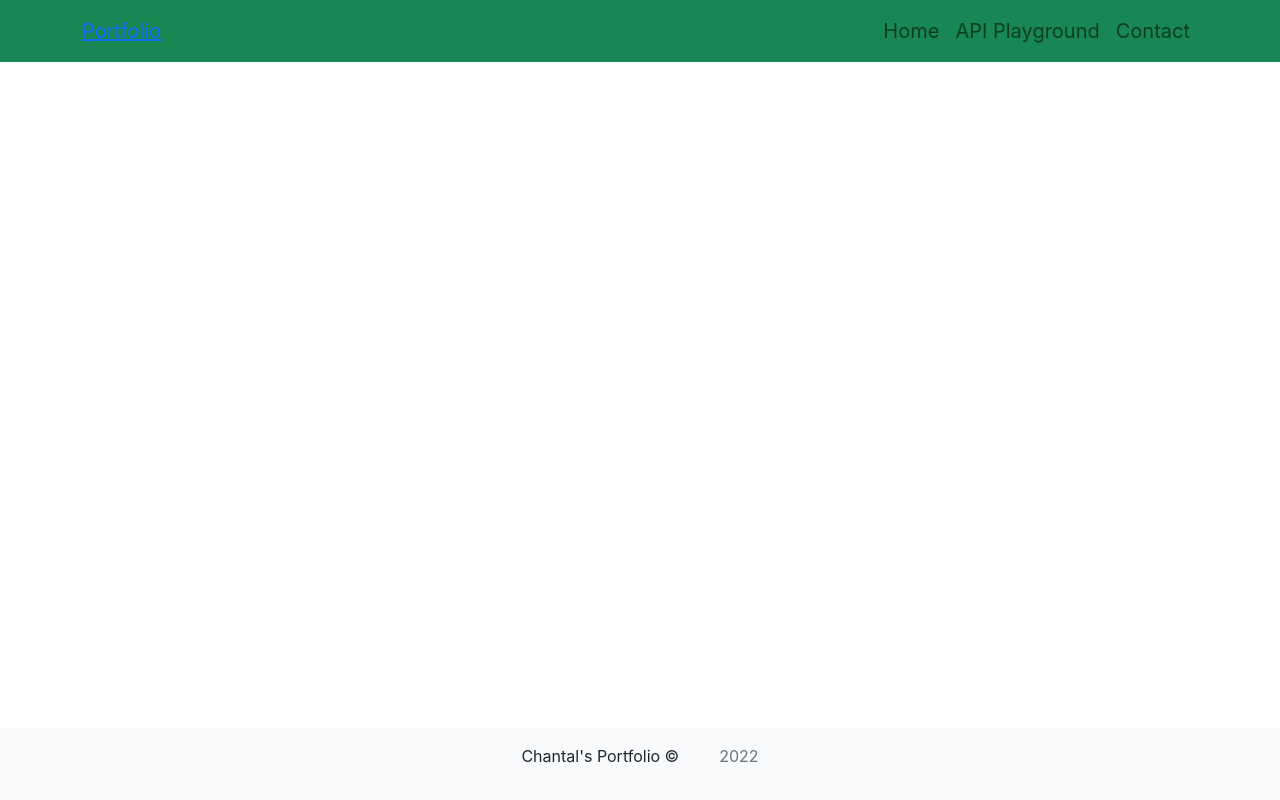
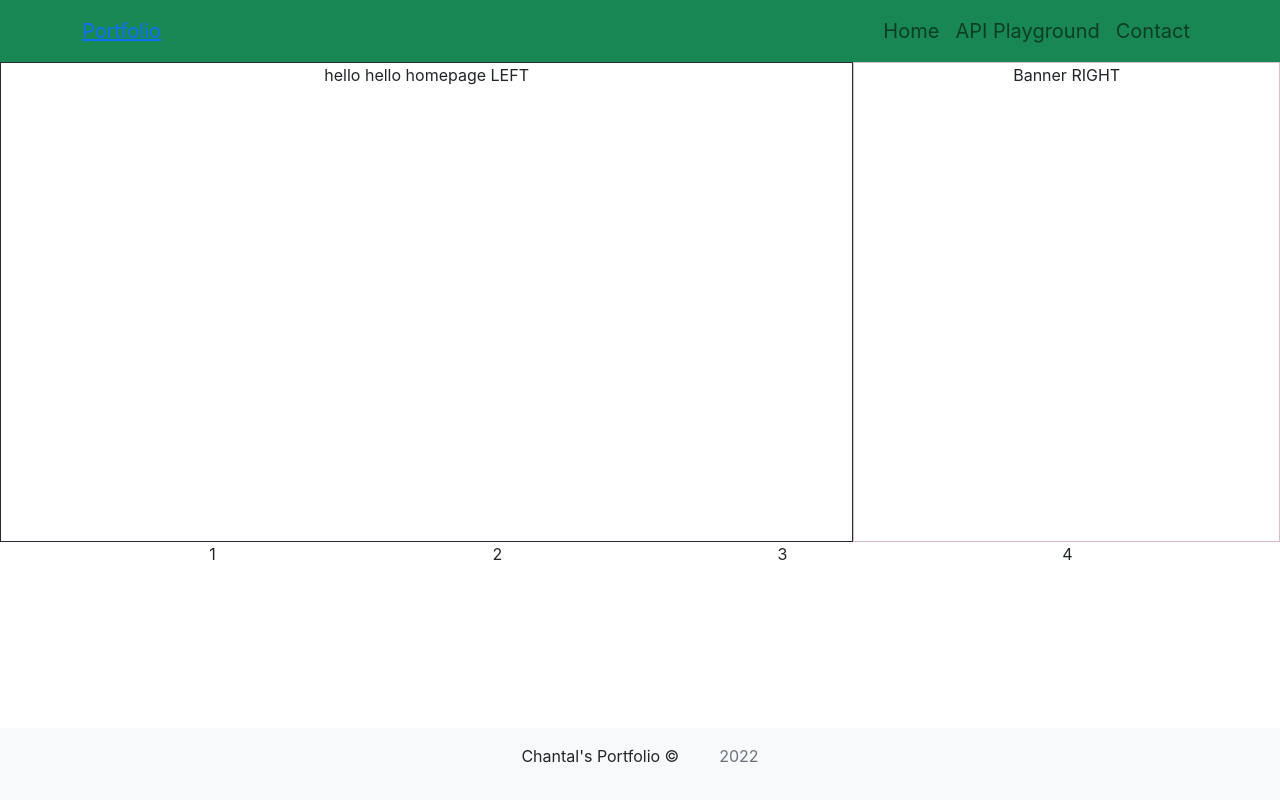
Before and after one commit to chantal0000/portfolio-bootstrap-react-js, a React (Create React App) app: page / in a window 1280 px wide. Built offline with nearby package versions, Linux system fonts and the light colour scheme; no server answers.

Commit message:
adding homepage with grid for main content

```diff
--- a/src/App.js
+++ b/src/App.js
@@ -4,13 +4,13 @@ import MyPageFooter from "./components/footer";
 import Contact from "./pages/contact.js";
 import ApiPlayground from "./pages/apiPlayground";
 import {Route, Routes} from 'react-router-dom';
-
+import HomePage from "./pages/homepage"
 function App() {
     return (<>
             <div className="App">
                 <BtsNavbar></BtsNavbar>
                 <Routes>
-                    <Route path="/"></Route>
+                    <Route path="/" element={<HomePage/>}></Route>
                     <Route path="/contact" element={<Contact/>}></Route>
                     <Route path="/apiPlayground" element={<ApiPlayground/>}></Route>
                 </Routes>
--- /dev/null
+++ b/src/HomePageStyle.css
@@ -0,0 +1,16 @@
+.BannerContainer {
+ height: 60vh;
+ background: transparent;
+}
+.BannerRow{
+ height: 100%;
+}
+.MediaCol {
+border: 1px #282c34 solid;
+height: 100%
+}
+
+.BannerInfo{
+ border: 1px #dbc solid;
+ height: 100%
+}
--- a/src/index.js
+++ b/src/index.js
@@ -5,23 +5,7 @@ import App from './App';
 import reportWebVitals from './reportWebVitals';
 import {BrowserRouter as Router} from 'react-router-dom'; //importing here to avoid duplication in app.js and other files
 
-
-// var express = require('express');
-// var router = express.Router;
-// var nodeMailer = require('nodemailer');
-// var cors = require('cors');
-// const creds = require('./config')
-
-// this information are required by gmail in order for the contact form request to work aka send the contact form values to the fixed recipient email address detailed in the config.js
-
-// var mailTransport = {
-//     host: 'smtp.gmail.com',
-//     port: 587,
-//     auth: {
-//         user: creds.USER,
-//         pass: creds.PASS
-//     }
-// }
+const creds = require('./config');
 
 const root = ReactDOM.createRoot(document.getElementById('root'));
 root.render(
@@ -32,9 +16,6 @@ root.render(
     </React.StrictMode>
 );
 
-// const app = express()
-// app.use(express.json);
-// app.use('/', router);
-// app.listen(3002)
+
 
 reportWebVitals();
--- a/src/pages/contact.js
+++ b/src/pages/contact.js
@@ -4,7 +4,7 @@ import sw2 from 'sweetalert2';
 import {Form, Button} from 'react-bootstrap'
 import {useState} from "react";
 
-// keys are needed to set up private API connection
+// keys are needed to set up private API connection emailjs
 const SERVICE_ID = process.env.REACT_APP_SERVICE_ID;
 const TEMPLATE_ID = process.env.REACT_APP_TEMPLATE_ID;
 const USER_ID = process.env.REACT_APP_USER_ID;
@@ -14,11 +14,7 @@ function Contact() {
 
     // works when initalState etc. is commented out, why are we using it
 
-    // const initialState = {
-    //     name: "", email: "", message: ""
-    // }
-    // const [newMail, setNewMail] = useState(initialState);
-    // const {name, email, message} = newMail;
+
 
     const [validated, setValidated] = useState(false);
 
@@ -40,7 +36,7 @@ function Contact() {
                     // noinspection JSIgnoredPromiseFromCall
                     sw2.fire({
                         icon: "error",
-                        title: "ops smth went wrong, contact the owner of this website"
+                        title: "ooops something went wrong, contact the owner of this website"
                     })
                 }); // ending the .then
         e.target.reset();
@@ -51,8 +47,7 @@ function Contact() {
         <div className="FormWrapper">
             <Form
                 onSubmit={handleSubmit}>
-                {/*InputField: Name*/}
-                <Form.Group controlId="FormName">
+                <Form.Group controlId="FormName"> {/*InputField: Name*/}
                     <Form.Label>Name</Form.Label>
                     <Form.Control
                         id="form-input-control-name"
@@ -62,10 +57,9 @@ function Contact() {
                         required
                         type="text"
                     />
-                </Form.Group>
-                {/*InputField: Name End*/}
-                {/*InputField: Pronouns*/}
-                <Form.Group controlId="FormPronouns">
+                </Form.Group>{/*InputField: Name End*/}
+
+                <Form.Group controlId="FormPronouns">{/*InputField: Pronouns*/}
                     <Form.Label>Pronouns</Form.Label>
                     <Form.Control
                         id="form-input-control-pronouns"
@@ -73,10 +67,9 @@ function Contact() {
                         placeholder="enter your pronouns if you like"
                         type="text"
                     />
-                </Form.Group>
-                {/*InputField: Pronouns End*/}
-                {/*InputField: Email*/}
-                <Form.Group controlId="FormEmail">
+                </Form.Group>{/*InputField: Pronouns End*/}
+
+                <Form.Group controlId="FormEmail">{/*InputField: Email*/}
                     <Form.Label>Email</Form.Label>
                     <Form.Control
                         id="form-input-control-email"
@@ -85,10 +78,9 @@ function Contact() {
                         required
                         type="email"
                     />
-                </Form.Group>
-                {/*InputField: Email End*/}
-                {/*InputField: Message*/}
-                <Form.Group controlId="FormMessage">
+                </Form.Group> {/*InputField: Email End*/}
+
+                <Form.Group controlId="FormMessage"> {/*InputField: Message*/}
                     <Form.Label>Message</Form.Label>
                     <Form.Control
                         id="form-input-control-message"
@@ -97,10 +89,9 @@ function Contact() {
                         required
                         type="text-area"
                     />
-                </Form.Group>
-                {/*InputField: Message End*/}
+                </Form.Group> {/*InputField: Message End*/}
 
-                <Button type="submit" className="btn btn-outline-light">submit and reset</Button>
+                <Button type="submit" className="btn btn-outline-light">yaaay, send the message and say hi</Button>
             </Form>
         </div>
     )
--- /dev/null
+++ b/src/pages/homepage.js
@@ -0,0 +1,35 @@
+import {Container, Row, Col} from "react-bootstrap"
+import style from "../HomePageStyle.css"
+
+function Homepage() {
+    return (
+        <>
+            <Container fluid className="BannerContainer">
+                <Row className="BannerRow">
+                    <Col className="MediaCol col-sm-6 col-md-4 col-lg-8">
+                        <p>hello hello homepage LEFT</p>
+                    </Col>
+                    <Col className="BannerInfo col-sm-6 col-md-8 col-lg-4">
+                        <p>Banner RIGHT</p>
+                    </Col>
+                </Row>
+            </Container>
+            <Container fluid className="Education_Projects">
+                <Container>
+                    <Row>
+                        <Col className="col-3">1
+                        </Col>
+                        <Col className="col-3">2
+                        </Col>
+                        <Col className="col-3">3
+                        </Col>
+                        <Col className="col-3">4
+                        </Col>
+                    </Row>
+                </Container>
+            </Container>
+        </>
+    )
+}
+
+export default Homepage;
```
